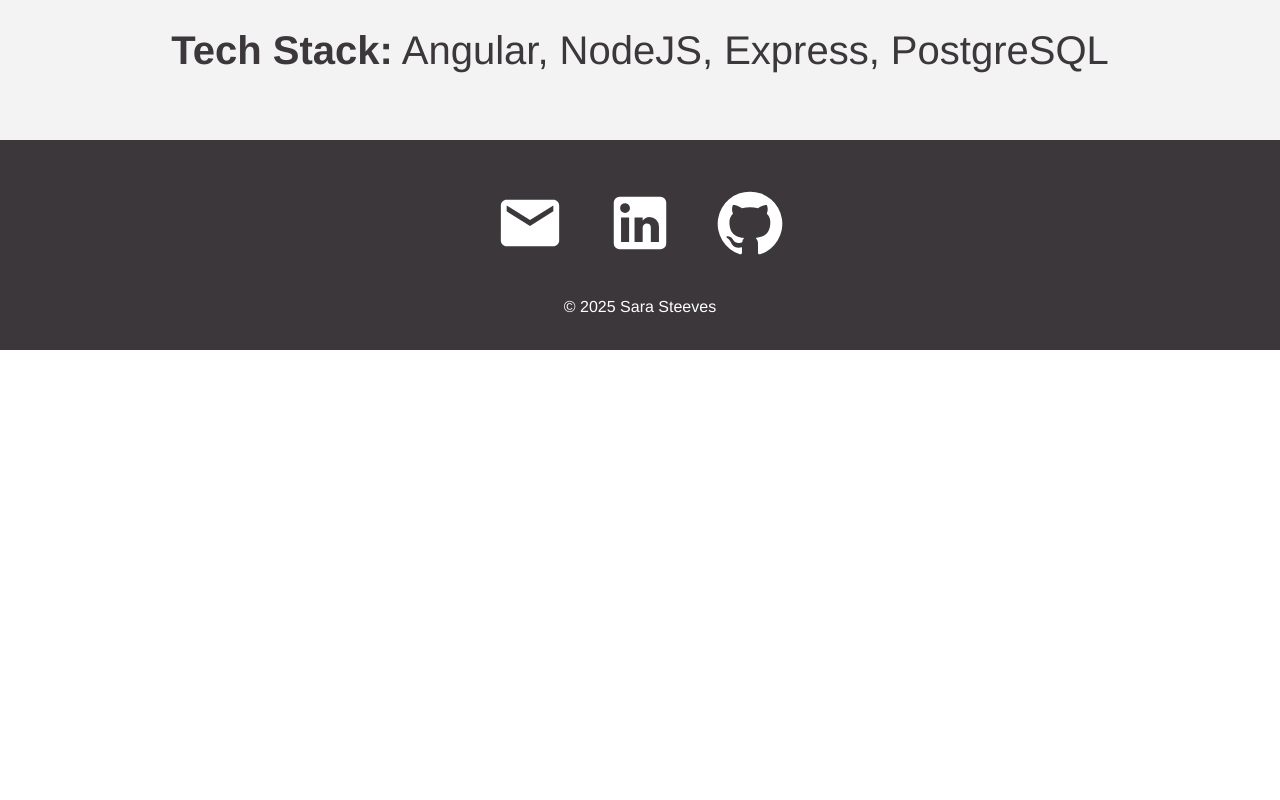
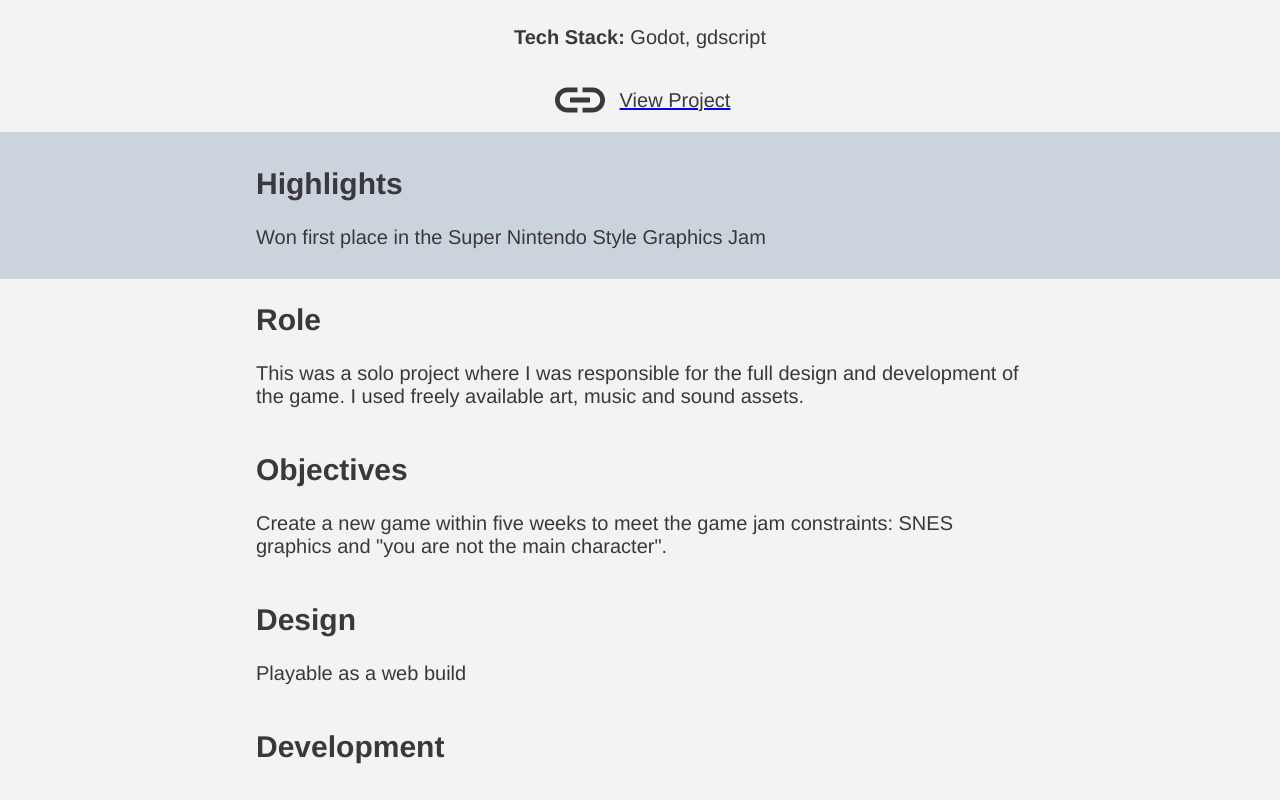
Before and after one commit to sarasteeves/portfolio, a React (Create React App) app: page /project/1 in a window 1280 px wide. Shown: the part 660-1460 px from the top of the page. Before the commit the page ends 1010 px from the top, so only its background shows below. Built offline with nearby package versions, Linux system fonts and the light colour scheme.

Commit message:
Content updates

```diff
--- a/src/components/Footer.js
+++ b/src/components/Footer.js
@@ -10,6 +10,7 @@ function Footer() {
     return (
         <div className="footer">
             <div className="socialMedia">
+                {/* TODO: make clickable! */}
                 <EmailIcon></EmailIcon>
                 <LinkedInIcon></LinkedInIcon>
                 <GitHubIcon></GitHubIcon>
--- /dev/null
+++ b/src/helpers/PersonalProjectList.js
@@ -0,0 +1,29 @@
+import SiftLogo from '../assets/sift-logo.svg';
+
+export const PersonalProjectList = [
+    {
+        name: "Time Management App",
+        image: SiftLogo,
+        tech: "Flutter, Supabase",
+        highlights: "",
+        role: "",
+        objectives: "",
+        design: "",
+        development: "",
+        outcome: "",
+        url: "",
+    },
+    {
+        name: "Web Game",
+        image: SiftLogo,
+        tech: "Godot, gdscript",
+        highlights: "Won first place in the Super Nintendo Style Graphics Jam",
+        role: "This was a solo project where I was responsible for the full design and development of the game. I used freely available art, music and sound assets.",
+        objectives: `Create a new game within five weeks to meet the game jam constraints: SNES graphics and "you are not the main character".`,
+        design: "Playable as a web build",
+        development: "",
+        outcome: "",
+        url: "https://nationalvelvett.itch.io/karma"
+    },
+
+];
--- /dev/null
+++ b/src/helpers/ProfessionalProjectList.js
@@ -0,0 +1,53 @@
+import SiftLogo from '../assets/sift-logo.svg';
+
+export const ProfessionalProjectList = [
+    {
+        name: "Literature Review App",
+        image: SiftLogo,
+        tech: "Angular, NodeJS, Express, PostgreSQL",
+        highlights: "",
+        role: "",
+        objectives: "",
+        design: "",
+        development: "",
+        outcome: "",
+        url: null
+    },
+    {
+        name: "Delphi Panel App",
+        image: SiftLogo,
+        tech: "Angular, NodeJS, Express, PostgreSQL",
+        highlights: "",
+        role: "",
+        objectives: "",
+        design: "",
+        development: "",
+        outcome: "",
+        url: null
+    },
+    {
+        name: "Contract Management App",
+        image: SiftLogo,
+        tech: "Angular, NodeJS, Express, PostgreSQL",
+        highlights: "",
+        role: "",
+        objectives: "",
+        design: "",
+        development: "",
+        outcome: "",
+        url: null
+    },
+    {
+        name: "Cloud File Permissions Wrapper",
+        image: SiftLogo,
+        tech: "Angular, NodeJS, NestJS, PostgreSQL",
+        highlights: "",
+        role: "",
+        objectives: "",
+        design: "",
+        development: "",
+        outcome: "",
+        url: null
+    },
+
+];
--- a/src/helpers/ProjectList.js
+++ /dev/null
@@ -1,35 +0,0 @@
-import SiftLogo from '../assets/sift-logo.svg';
-
-export const ProjectList = [
-    {
-        name: "Literature Review App",
-        image: SiftLogo,
-        skills: "Angular, NodeJS, Express, PostgreSQL"
-    },
-    {
-        name: "Delphi Panel App",
-        image: SiftLogo,
-        skills: "Angular, NodeJS, Express, PostgreSQL"
-    },
-    {
-        name: "Contract Management App",
-        image: SiftLogo,
-        skills: "Angular, NodeJS, Express, PostgreSQL"
-    },
-    {
-        name: "Cloud File Permissions Wrapper",
-        image: SiftLogo,
-        skills: "Angular, NodeJS, NestJS, PostgreSQL"
-    },
-    {
-        name: "Time Management App",
-        image: SiftLogo,
-        skills: "Flutter, Supabase"
-    },
-    {
-        name: "Web Game",
-        image: SiftLogo,
-        skills: "Godot, gdscript"
-    },
-
-];
--- a/src/pages/ProjectDisplay.js
+++ b/src/pages/ProjectDisplay.js
@@ -1,25 +1,66 @@
 import React from "react";
 import { useParams } from "react-router-dom";
 import "../styles/ProjectDisplay.css";
-import { ProjectList } from "../helpers/ProjectList";
+import { PersonalProjectList } from "../helpers/PersonalProjectList";
+import { ProfessionalProjectList } from "../helpers/ProfessionalProjectList";
+import LinkIcon from "@mui/icons-material/Link";
+import LinkedInIcon from "@mui/icons-material/LinkedIn";
 
 // TODO: show other projects as side bar/list
 
 
 function ProjectDisplay() {
     const { id } = useParams();
-    const project = ProjectList[id];
+    const project = PersonalProjectList[id];
 
     return (
         <div className="project">
             <h1>{project.name}</h1>
             <img src={project.image}/>
             <p>
-                <b>Tech Stack:</b> {project.skills}
+                <b>Tech Stack:</b> {project.tech}
             </p>
+            { project.url &&
+                <a href={project.url} target="_blank" rel="noopener noreferrer" className="link">
+                    <LinkIcon/>
+                    <p>View Project</p>
+                </a>
+            }
+            { project.repo &&
+                <a href={project.repo} target="_blank" rel="noopener noreferrer" className="link">
+                    <LinkIcon/>
+                    <p>View Code</p>
+                </a>
+            }
+
             {/* TODO: show github icon if there is public code */}
             {/* TODO: show url if there is public version of app */}
-
+            <div className="highlights">
+                <div className="details">
+                    <h2>Highlights</h2>
+                    <p>{project.highlights}</p>
+                </div>
+            </div>
+            <div className="details">
+                <h2>Role</h2>
+                <p>{project.role}</p>
+            </div>
+            <div className="details">
+                <h2>Objectives</h2>
+                <p>{project.objectives}</p>
+            </div>
+            <div className="details">
+                <h2>Design</h2>
+                <p>{project.design}</p>
+            </div>
+            <div className="details">
+                <h2>Development</h2>
+                <p>{project.development}</p>
+            </div>
+            <div className="details">
+                <h2>Outcome</h2>
+                <p>{project.outcome}</p>
+            </div>
         </div>
     );
 }
--- a/src/pages/Projects.js
+++ b/src/pages/Projects.js
@@ -1,15 +1,22 @@
 import React from "react";
 import ProjectItem from "../components/ProjectItem";
 import "../styles/Projects.css";
-import { ProjectList } from "../helpers/ProjectList";
+import { PersonalProjectList } from "../helpers/PersonalProjectList";
+import { ProfessionalProjectList } from "../helpers/ProfessionalProjectList";
 
 function Projects() {
     return (
         <div className="projects">
-            <h1>Projects</h1>
+            <h1>Personal Projects</h1>
             <div className="projectList">
-                { ProjectList.map((project, index) =>{
+                { PersonalProjectList.map((project, index) =>{
                     return <ProjectItem id={index} name={project.name} image={project.image}/>;
+                })}
+            </div>
+            <h1>Professional Projects</h1>
+            <div className="projectList">
+                { ProfessionalProjectList.map((project, index) =>{
+                    return <ProjectItem id={index} name={project.name}/>;
                 })}
             </div>
         </div>
--- a/src/styles/ProjectDisplay.css
+++ b/src/styles/ProjectDisplay.css
@@ -1,24 +1,30 @@
 .project {
     width: 100%;
-    height: calc(100vh - 100px);
+    /* height: calc(100vh - 100px); */
     display: flex;
     justify-content: center;
     align-items: center;
     flex-direction: column;
+    padding-bottom: 100px;
   }
 
   .project h1 {
     margin-top: 50px;
     color: #3B373B;
-    font-size: 35px;
+    font-size: 60px;
   }
   .project img {
     width: 700px;
     border-radius: 10px;
   }
 
+  .project h2 {
+    font-size: 30px;
+    color: #3B373B;
+  }
+
   .project p {
-    font-size: 40px;
+    font-size: 20px;
     color: #3B373B;
   }
 
@@ -26,3 +32,48 @@
     font-size: 60px;
     color: #3B373B;
   }
+
+  .link {
+    display: flex;
+    flex-direction: row;
+    align-items: center;
+  }
+
+  .link p {
+    font-weight: bolds;
+    margin-left: 10px;
+  }
+
+  .highlights {
+    width: 100%;
+    background-color: #CBD4DD;
+    padding: 10px;
+    display: flex;
+    justify-content: center;
+    align-items: center;
+    flex-direction: column;
+  }
+
+  .details {
+    width: 60%;
+    color: #3B373B;
+
+    /* text-align: center; */
+  }
+
+
+
+  @media only screen and (max-width: 800px) {
+    .project h1 {
+      font-size: 35px;
+    }
+    .project h2 {
+      font-size: 25px;
+      color: #3B373B;
+    }
+
+    .project p {
+      font-size: 20px;
+      color: #3B373B;
+    }
+  }
--- a/src/styles/Projects.css
+++ b/src/styles/Projects.css
@@ -5,10 +5,18 @@
     justify-content: center;
     align-items: center;
     flex-direction: column;
+    color: #3B373B;
   }
   .projects .projectTitle {
     text-align: center;
-    color: #3e497a;
+    color: #3B373B;
+    font-size: 60px;
+    font-weight: bolder;
+  }
+
+  .projects h1 {
+    text-align: center;
+    color: #3B373B;
     font-size: 60px;
     font-weight: bolder;
   }
@@ -25,17 +33,23 @@
   /* MENU ITEM STYLING */
 
   .projectItem {
-    border-radius: 25px;
-    width: 300px;
+    border-radius: 10px;
+    width: 400px;
     height: 300px;
     margin: 40px;
-    box-shadow: 0px 3px 15px rgba(0, 0, 0, 0.2);
+    /* border-width: 5px;
+    border-color: #3e497a;
+    border-style: solid; */
+    background-color: #CBD4DD;
+    /* box-shadow: 0px 3px 15px rgba(0, 0, 0, 0.2); */
     text-align: center;
+    color: #3B373B;
   }
   .projectItem:hover {
-    box-shadow: 0px 3px 15px rgba(0, 0, 0, 0.5);
-    transition: 0.3s ease-in;
+    /* box-shadow: 0px 3px 15px rgba(0, 0, 0, 0.5); */
+    transition: 0.2s ease-in;
     cursor: pointer;
+    background-color: #D1EDFD;
   }
 
   .projectItem .bgImage {
@@ -52,24 +66,35 @@
     font-size: 25px;
   }
 
-  @media only screen and (max-width: 1600px) {
+  @media only screen and (max-width: 2200px) {
     .projectList {
       grid-template-columns: 1fr 1fr;
     }
   }
 
-  @media only screen and (max-width: 1200px) {
+  @media only screen and (max-width: 1300px) {
     .projectList {
       grid-template-columns: 1fr;
     }
   }
 
-  @media only screen and (max-width: 1200px) {
+  @media only screen and (max-width: 1300px) {
     .projectList {
       width: 100%;
     }
     .projectItem {
+      width: 400px;
+      height: 300px;
+    }
+  }
+
+  @media only screen and (max-width: 800px) {
+    .projectItem {
       width: 300px;
       height: 300px;
     }
+
+    .projects h1 {
+      font-size: 35px;
+    }
   }
```
Also changed, not shown: src/pages/Experience.js (+27 -12 lines), src/pages/Home.js (+10 -10 lines).
